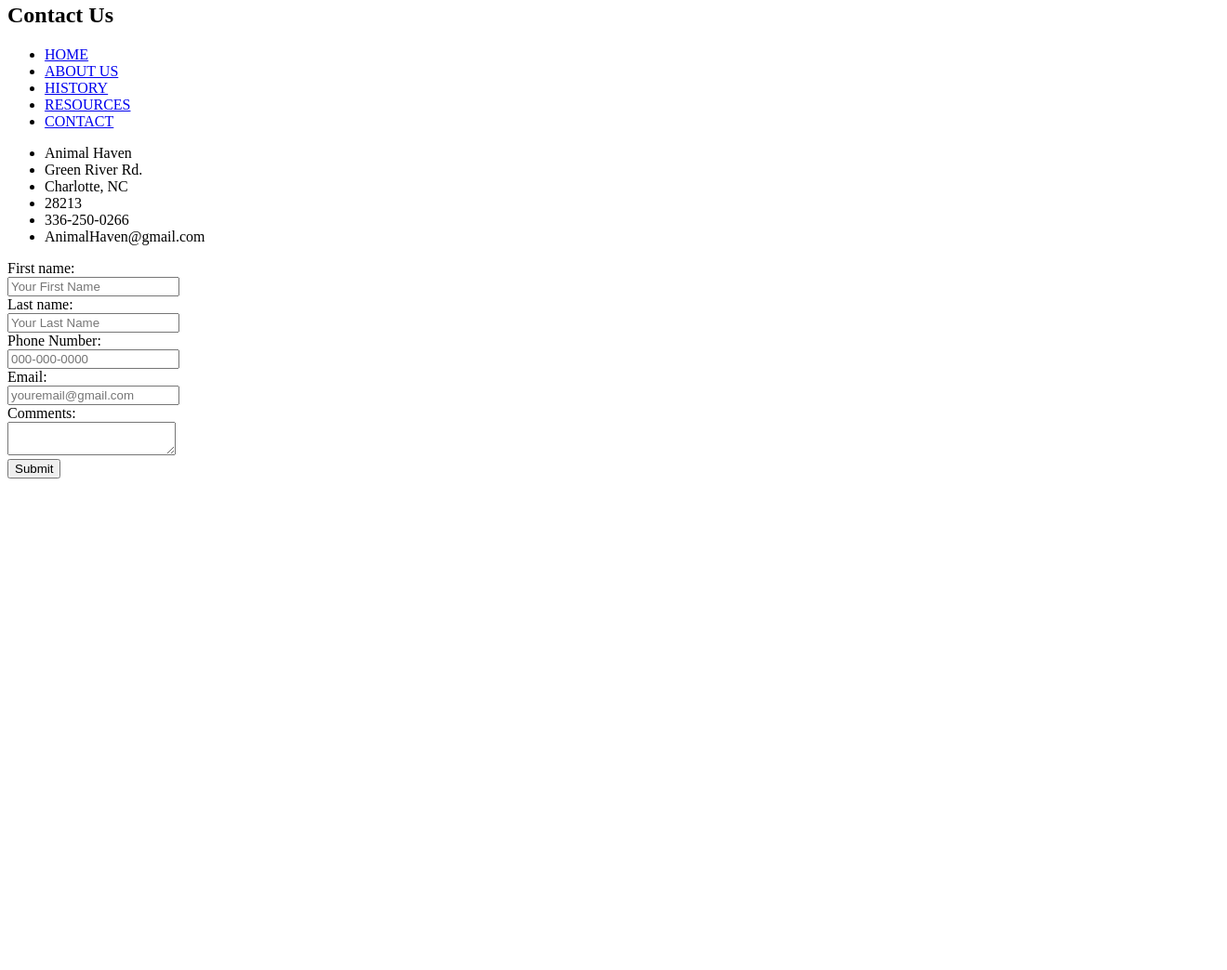
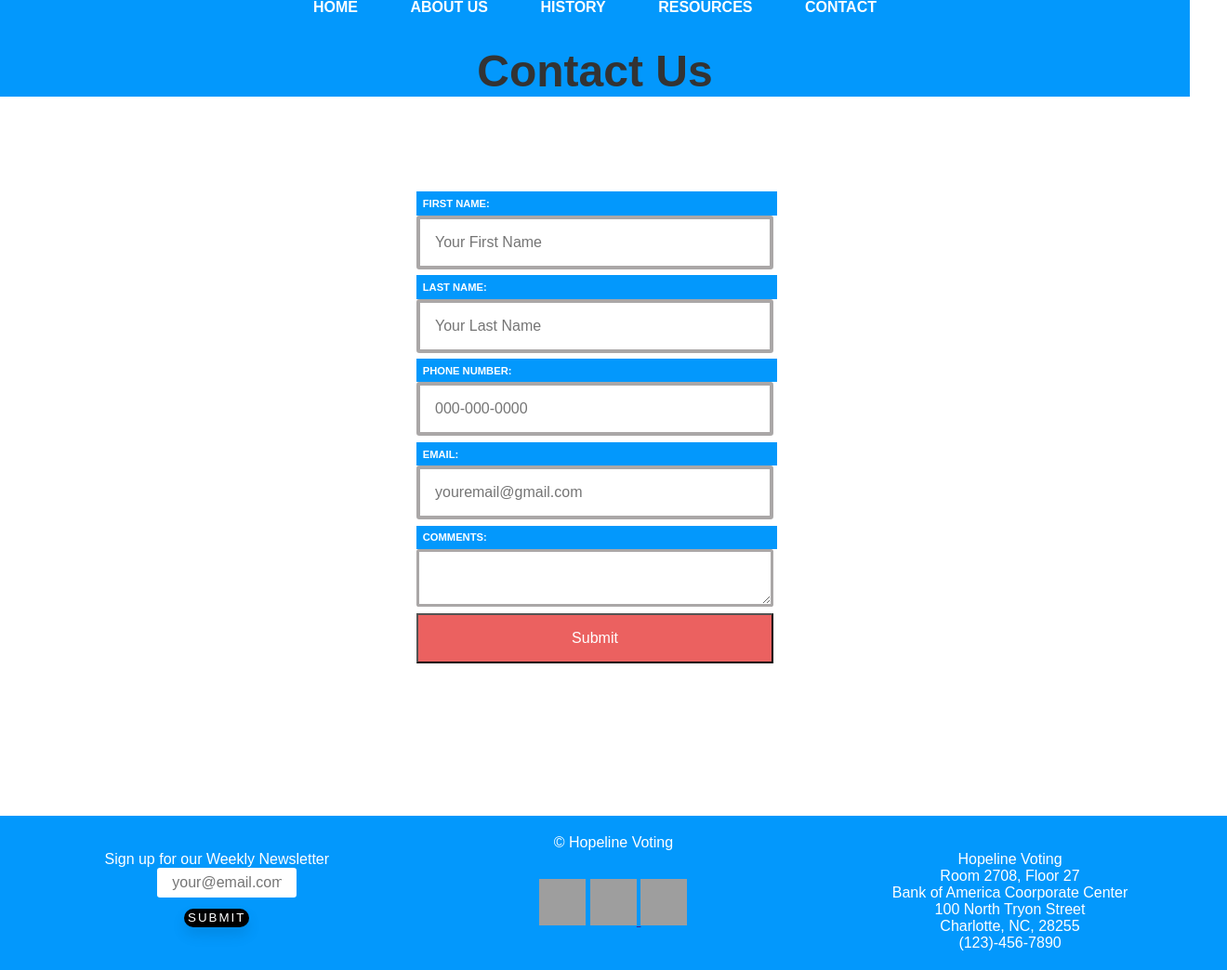
Before and after one commit to jmckoy555/Social-Justice-Hackathon, a plain HTML site: page html/contact.html in a window 1280 px wide. Shown: the part 17-1061 px from the top of the page at 93% size, 1320 px wide, since content can reach past the window. Before the commit the page ends 800 px from the top, so only its background shows below. Drawn offline with Linux system fonts and the light colour scheme; grey boxes are pictures that could not be loaded.

Commit message:
finalizing contact page

```diff
--- a/html/contact.html
+++ b/html/contact.html
@@ -3,20 +3,15 @@
 <head>
     <meta charset="UTF-8">
     <meta name="viewport" content="width=device-width, initial-scale=1.0">
-    <link rel="stylesheet" href="../styles/mystyles.css">
+    <link rel="stylesheet" href="../styles/contact.css">
     <title>Document</title>
+    <link href="https://fonts.googleapis.com/css2?family=Lato&display=swap" rel="stylesheet">
 
 </head>
 <body>
 
     <header>
-        <div class="contact-hero-pic">
-            <section class= "contact-hero-text">
 
-              <h1 id = "contact">Contact Us</h1>
-
-            </section>
-            </div>
       <nav class= "navContainer" id= "contact-navContainer">
         <ul class= "navBar"> <!-- setting this specific unordered list to class nav in order to make it unique with css -->
             <li> <a href="home.html">HOME</a></li> <!-- This link will lead you to the home page -->
@@ -28,33 +23,35 @@
 
       </nav>
 
+      <div class="contact-hero">
+
+          <h1 id = "contact">Contact Us</h1>
+
+
+        </div>
+
     </header>
 
 
     <main class ="contact-back">
       <div class= "contact-content">
-        <aside class="contact-info">
-          <ul class="contact-info-text">
-            <li>Animal Haven</li>
-            <li> Green River Rd. </li>
-            <li>Charlotte, NC </li>
-            <li>28213 </li>
-            <li>336-250-0266 </li>
-            <li>AnimalHaven@gmail.com </li>
-          </ul>
-        </aside>
 
         <form>
-          <label class= "label" for="fname">First name:</label><br>
-          <input type="text" id="fname" name="fname" placeholder= "Your First Name">  <br>
-          <label class= "label" for="lname">Last name:</label><br>
-          <input type="text" id="lname" name="lname" placeholder="Your Last Name"><br>
-          <label class= "label" for="pnumber">Phone Number:</label><br>
-          <input  type="text" id="pnumber" name="pnumber" placeholder="000-000-0000"><br>
-          <label class= "label" for="email">Email:</label><br>
-          <input type="text" id="email" name="email" placeholder="youremail@gmail.com"><br>
-          <label class= "label" for="comments">Comments:</label><br>
-          <textarea id= "comments" name = "comments" placeholder= "Enter text here"> </textarea><br>
+          <label class= "label" for="fname">First name:</label>
+          <input type="text" id="fname" name="fname" placeholder= "Your First Name">
+
+          <label class= "label" for="lname">Last name:</label>
+          <input type="text" id="lname" name="lname" placeholder="Your Last Name">
+
+          <label class= "label" for="pnumber">Phone Number:</label>
+          <input  type="text" id="pnumber" name="pnumber" placeholder="000-000-0000">
+
+          <label class= "label" for="email">Email:</label>
+          <input type="text" id="email" name="email" placeholder="youremail@gmail.com">
+
+          <label class= "label" for="comments">Comments:</label>
+          <textarea id= "comments" name = "comments" placeholder= "Enter text here"> </textarea>
+
           <input type="submit" value="Submit">
         </form>
 
@@ -62,5 +59,42 @@
     </div>
     </main>
 
+    <footer>
+      <p>&copy; Hopeline Voting</p>
+      <div class="grid">
+          <div class="column">
+               <p>Sign up for our Weekly Newsletter</p>
+               <input type="text" name="email" class="feedback-input" placeholder="your@email.com"/>
+               <div class="wrap">
+               <button class="button">Submit</button>
+               </div>
+          </div>
+
+          <div class="column">
+           <a href="">
+               <img class="social" src="https://cdn3.iconfinder.com/data/icons/free-social-icons/67/facebook_circle_gray-512.png" alt="facebook"></a>
+
+
+             <a href="">
+           <img class="social" src="https://cdn3.iconfinder.com/data/icons/free-social-icons/67/twitter_circle_gray-512.png" alt="twitter">
+         </a>
+             <a href="">
+           <img class="social" src="https://cdn3.iconfinder.com/data/icons/free-social-icons/67/instagram_circle_gray-512.png" alt="instagram"></a>
+             </div>
+
+          <div class="column">
+               <p>Hopeline Voting</p>
+               <p>Room 2708, Floor 27</p>
+               <p>Bank of America Coorporate Center</p>
+               <p>100 North Tryon Street</p>
+               <p>Charlotte, NC, 28255</p>
+               <p>(123)-456-7890</p>
+
+                  </div>
+        </div>
+
+
+  </footer>
+
 </body>
 </html>
--- a/styles/contact.css
+++ b/styles/contact.css
@@ -1,5 +1,10 @@
+*{
+  margin:0;
+  padding:0;
+}
+
 .navContainer {
-    width: 60%;
+    width: 100%;
     margin: 0 auto;
     background: #0398FC;
     padding-bottom: 1em;
@@ -51,6 +56,141 @@
     width: 100%;
   }
 
+
+.contact-hero{
+  background: #0398FC;
+}
+
+
+#contact{
+  font-size: 3em;
+}
+
   body{
-    background-color: #d63636;
+    font-family: Avenir, sans-serif;
+    font-weight: lighter;
+    text-align: center;
+    color: #333;
+    -webkit-font-smoothing: antialiased;
+    text-rendering: optimizeLegibility;
+}
+
+
+
+
+  .contact-back{
+    overflow: hidden;
   }
+
+  form{
+    margin-top: 8%;
+    margin-bottom: 5%;
+
+  }
+
+  form input{
+    margin: 0 0
+  }
+
+  .label{
+    background-color: rgb(245, 79, 79);
+    padding: .6em;
+    display: block;
+    text-transform: uppercase;
+    font-weight: bold;
+    background: #0398FC;
+    color: white;
+    margin: 0 35%;
+    width: 29.3%;
+    text-align: left;
+    font-size: .7em;
+  }
+
+  input[type="text"], select, textarea{
+    display: block;
+    padding: 1em;
+    border: .3em solid rgb(170, 167, 167);
+    border-radius: .2em;
+    box-sizing: border-box;
+    margin: 0 35% .5% 35%;
+    width: 30%;
+    font-size: 1em;
+  }
+
+  input[type = "submit"]{
+    background-color: rgba(231, 58, 57, .8);
+    color: white;
+    padding: 1em 1em;
+    cursor: pointer;
+    display: block;
+    width: 30%;
+    margin: 0 35%;
+    font-size: 1em;
+  }
+  input[type = "submit"]:hover{
+    background-color:  rgba(231, 58, 57, 1);
+    color:black;
+  }
+  footer{
+    position: absolute;
+    color:white;
+    width:100%;
+    text-align: center;
+    margin-top: 100px;
+    padding: 20px;
+    background-color: #0398FC;;
+}
+
+.column{
+    float:left;
+    width: 33.33%;
+    border: 1px black;
+}
+
+.row:after{
+    content:"";
+    display: table;
+    clear: both;
+}
+
+p+input[type="text"]{
+    width:150px;
+    border: 3px black;
+    height:20px;
+    text-align:center;
+}
+
+.wrap{
+    height: 100%;
+    display:flex;
+    align-items: center;
+    justify-content: center;
+    padding-top:10px;
+}
+.button{
+    width:70px;
+    height:20px;
+    text-transform: uppercase;
+    letter-spacing: 2px;
+    color: white;
+    background-color:black;
+    border: none;
+    border-radius: 15px;
+    box-shadow: 0 8px 15px rgba(0, 0, 0, 0.1);
+    transition: all 0.3 ease 0s;
+    cursor: pointer;
+    outline: none;
+}
+/* Styling Expirimenting*/
+
+.button:hover{
+  background-color: black;
+  box-shadow: 0 15px 20px rgb(231, 58, 57);
+  color:white;
+
+}
+.social {
+  width: 50px;
+  height: 50px;
+  padding-top: 30px;
+}
```
Also changed, not shown: 1 other file.
